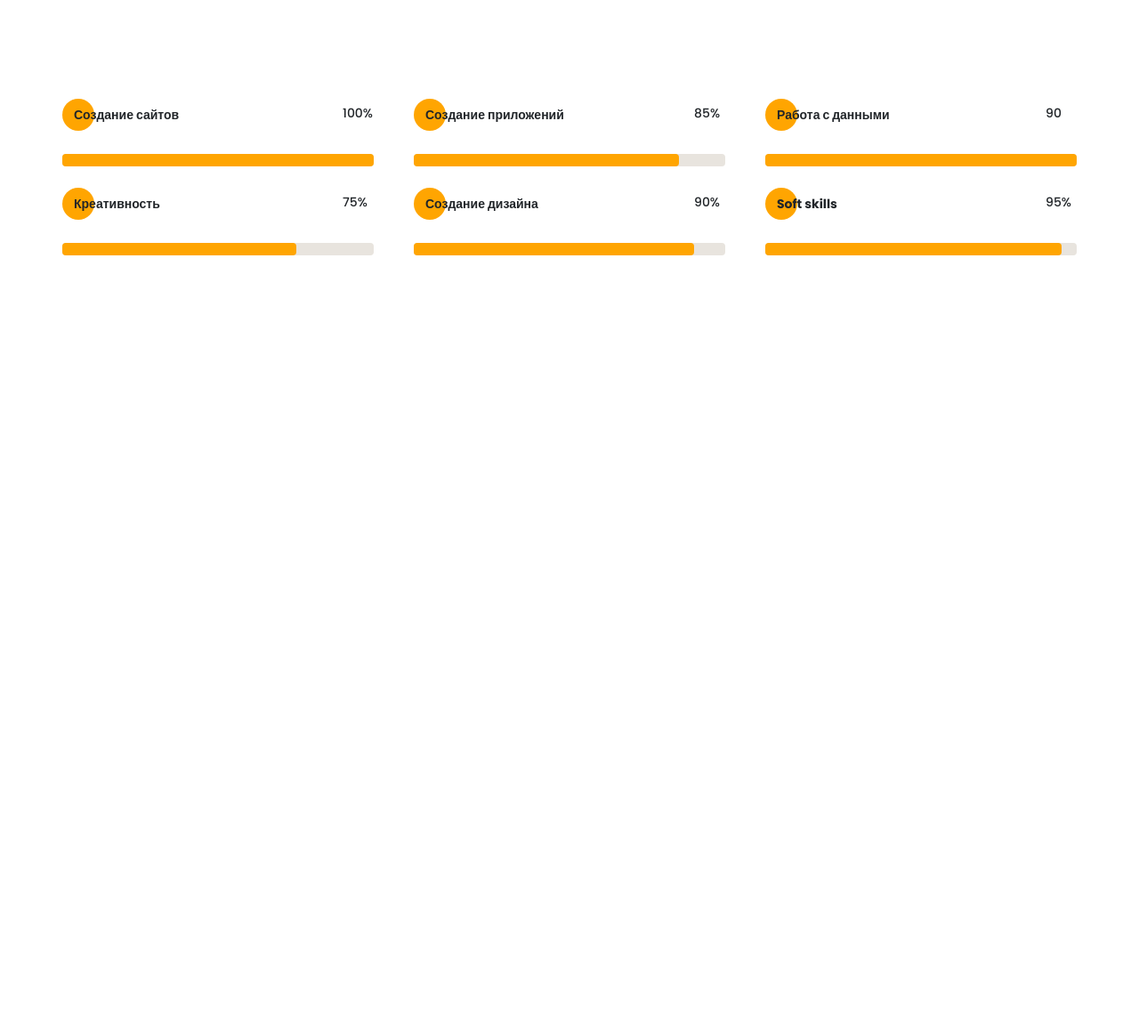
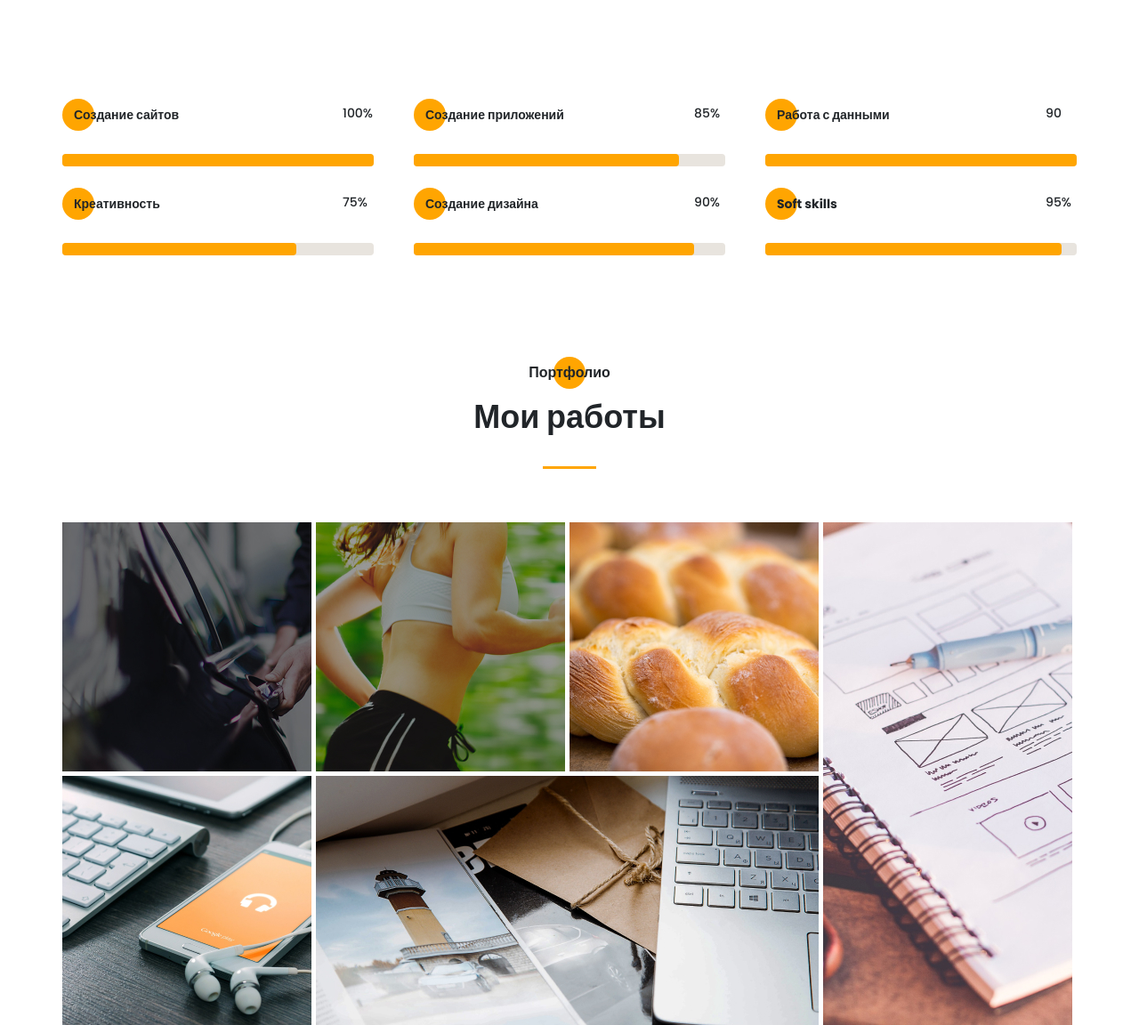
Before and after one commit to Aptero22/Portfolio, a website: page src/index.html in a window 1280 px wide. Shown: the part 3104-4256 px from the top of the page at 89% size. Before the commit the page ends 3391 px from the top, so only its background shows below. Drawn offline with Linux system fonts and the light colour scheme.

Commit message:
Portfolio_v2

```diff
--- a/src/index.html
+++ b/src/index.html
@@ -148,8 +148,8 @@
 
     <section class="resume">
         <div class="container">
-            <h2 class="title title_fz16 resume__title">Опыт</h2>
-            <div class="title title_fz36 resume__subtitle">Чем я буду полезна</div>
+            <h2 class="title title_fz16 title__section-title">Опыт</h2>
+            <div class="title title_fz36 title__section-subtitle">Чем я буду полезна</div>
             <div class="divider"></div>
             <div class="resume__wrapper">
                 <div class="resume__column">
@@ -225,8 +225,8 @@
     </section>
     <section class="skills">
         <div class="container">
-            <h2 class="title title_fz16 resume__title">Навыки</h2>
-            <div class="title title_fz36 resume__subtitle">Что я использую в работе</div>
+            <h2 class="title title_fz16 title__section-title">Навыки</h2>
+            <div class="title title_fz36 title__section-subtitle">Что я использую в работе</div>
             <div class="divider"></div>
             <div class="skills__items">
                 <div class="skills__item">
@@ -327,6 +327,37 @@
         </div>
     </section>
 
+    <section class="portfolio">
+        <div class="container">
+            <h2 class="title title_fz16 title__section-title">Портфолио</h2>
+            <div class="title title_fz36 title__section-subtitle">Мои работы</div>
+            <div class="divider"></div>
+
+            <div class="portfolio__wrapper">
+                <a href="#" class="portfolio__item">
+                    <img src="img/works/uber.jpg" alt="uber">
+                </a>
+                <a href="#" class="portfolio__item">
+                    <img src="img/works/pulse.jpg" alt="pulse">
+                </a>
+                <a href="#" class="portfolio__item">
+                    <img src="img/works/bread.jpg" alt="bread">
+                </a>
+                <a href="#" class="portfolio__item vertical">
+                    <img src="img/works/plans.jpg" alt="test">
+                </a>
+                <a href="#" class="portfolio__item">
+                    <img src="img/works/ipad.jpg" alt="test">
+                </a>
+                <a href="#" class="portfolio__item horizontal">
+                    <img src="img/works/mac.jpg" alt="test">
+                </a>
+            </div>
+        </div>
+    </section>
+
+
+
     <script src="js/script.js"></script>
 </body>
 </html>
--- /dev/null
+++ b/src/sass/blocks/_portfolio.scss
@@ -0,0 +1,27 @@
+.portfolio {
+    padding-top: 120px;
+    &__wrapper {
+        margin-top: 60px;
+        display: grid;
+        grid-template: repeat(2, 280px) / repeat(4, 280px);
+        grid-auto-rows: 280px;
+        gap: 5px;
+        .vertical {
+            grid-row: 1 / 3;
+            grid-column: 4 / 5;
+        }
+        .horizontal {
+            grid-row: 2 / 3;
+            grid-column: 2 / 4;
+        }
+    }
+    &__item {
+        transition: all 0.6s;
+        img {
+            width: 100%;
+        }
+        &:hover {
+            transform: scale(1.05);
+        }
+    }
+}
--- a/src/sass/blocks/_resume.scss
+++ b/src/sass/blocks/_resume.scss
@@ -1,18 +1,5 @@
 .resume {
     padding-top: 120px;
-    &__title {
-        position: relative;
-        text-align: center;
-        @include before_circle;
-        &:before {
-            left: 50%;
-            transform: translateX(-50%);
-            top: -6px;
-        }
-    }
-    &__subtitle {
-        text-align: center;
-    }
     &__wrapper {
         padding: 60px 89px 0px 65px;
         display: grid;
--- a/src/sass/blocks/_skills.scss
+++ b/src/sass/blocks/_skills.scss
@@ -1,18 +1,5 @@
 .skills {
     padding-top: 120px;
-    &__title {
-        position: relative;
-        text-align: center;
-        @include before_circle;
-        &:before {
-            left: 50%;
-            transform: translateX(-50%);
-            top: -6px;
-        }
-    }
-    &__subtitle {
-        text-align: center;
-    }
     &__items {
         margin-top: 60px;
         padding: 0 10px;
--- a/src/sass/blocks/_titles.scss
+++ b/src/sass/blocks/_titles.scss
@@ -20,4 +20,18 @@
     &_fz36 {
         font-size: 36px;
     }
+    &__section-title {
+        position: relative;
+        text-align: center;
+        @include before_circle;
+        &:before {
+            left: 50%;
+            transform: translateX(-50%);
+            top: -6px;
+        }
+    }
+    &__section-subtitle {
+        text-align: center;
+    }
+
 }
--- a/src/sass/style.scss
+++ b/src/sass/style.scss
@@ -30,3 +30,4 @@
 @import 'blocks/menu';
 @import 'blocks/resume';
 @import 'blocks/skills';
+@import 'blocks/portfolio';
```
Also changed, not shown: dist/css/style.min.css, dist/img/works/mac.jpg (added), dist/index.html, src/css/style.min.css, src/img/works/mac.jpg (added), 1 other file.
